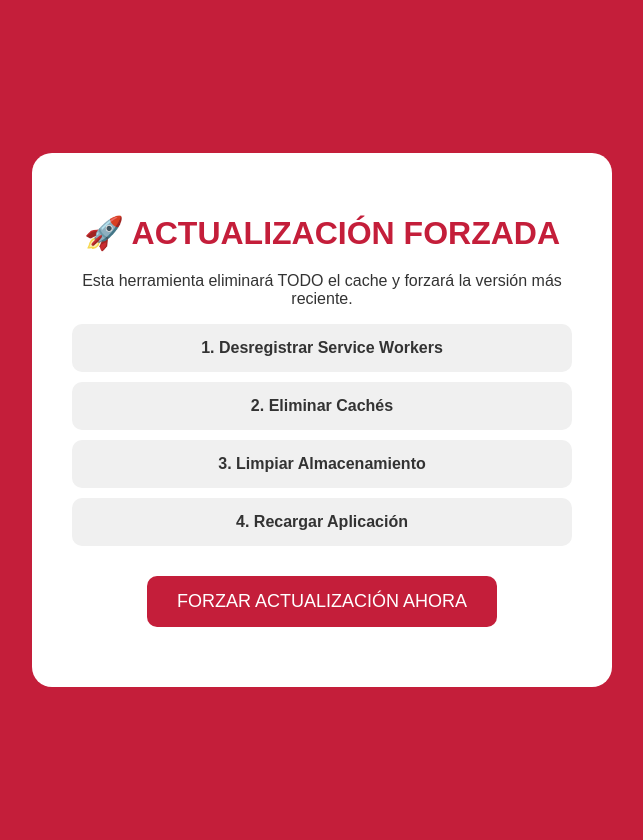
After one commit to cheo-cr/bingo-cr, a PHP site: page /force-update.html in a window 1280 px wide. The commit adds this page. Shown: the whole page, without its empty margins (318-961 px from the left). Run offline with PHP 8.4, Linux system fonts and the light colour scheme.

Commit message:
v3.1.5 Anti-cache solution

```diff
--- /dev/null
+++ b/force-update.html
@@ -0,0 +1,121 @@
+<!DOCTYPE html>
+<html lang="es">
+<head>
+    <meta charset="UTF-8">
+    <meta name="viewport" content="width=device-width, initial-scale=1.0">
+    <meta http-equiv="Cache-Control" content="no-cache, no-store, must-revalidate">
+    <meta http-equiv="Pragma" content="no-cache">
+    <meta http-equiv="Expires" content="0">
+    <title>Actualización Forzada - Bingo Tico</title>
+    <style>
+        body {
+            font-family: Arial, sans-serif;
+            background: #c41e3a;
+            color: white;
+            display: flex;
+            align-items: center;
+            justify-content: center;
+            min-height: 100vh;
+            margin: 0;
+            padding: 20px;
+            text-align: center;
+        }
+        .container {
+            background: white;
+            color: #333;
+            padding: 40px;
+            border-radius: 20px;
+            max-width: 500px;
+        }
+        h1 { color: #c41e3a; margin-bottom: 20px; }
+        .step {
+            padding: 15px;
+            margin: 10px 0;
+            background: #f0f0f0;
+            border-radius: 10px;
+            font-weight: bold;
+        }
+        .step.active { background: #fff3cd; }
+        .step.done { background: #d4edda; color: #155724; }
+        .step.error { background: #f8d7da; color: #721c24; }
+        button {
+            background: #c41e3a;
+            color: white;
+            border: none;
+            padding: 15px 30px;
+            font-size: 18px;
+            border-radius: 10px;
+            cursor: pointer;
+            margin-top: 20px;
+        }
+        button:hover { background: #a01628; }
+    </style>
+</head>
+<body>
+    <div class="container">
+        <h1>🚀 ACTUALIZACIÓN FORZADA</h1>
+        <p>Esta herramienta eliminará TODO el cache y forzará la versión más reciente.</p>
+
+        <div id="step1" class="step">1. Desregistrar Service Workers</div>
+        <div id="step2" class="step">2. Eliminar Cachés</div>
+        <div id="step3" class="step">3. Limpiar Almacenamiento</div>
+        <div id="step4" class="step">4. Recargar Aplicación</div>
+
+        <button id="forceBtn" onclick="forceUpdate()">FORZAR ACTUALIZACIÓN AHORA</button>
+        <p id="status" style="margin-top: 20px;"></p>
+    </div>
+
+    <script>
+        async function forceUpdate() {
+            const btn = document.getElementById('forceBtn');
+            const status = document.getElementById('status');
+            btn.disabled = true;
+            btn.textContent = 'PROCESANDO...';
+
+            try {
+                // Paso 1: Service Workers
+                document.getElementById('step1').className = 'step active';
+                const registrations = await navigator.serviceWorker.getRegistrations();
+                for (let reg of registrations) {
+                    await reg.unregister();
+                }
+                document.getElementById('step1').className = 'step done';
+                await sleep(500);
+
+                // Paso 2: Cachés
+                document.getElementById('step2').className = 'step active';
+                const cacheNames = await caches.keys();
+                await Promise.all(cacheNames.map(name => caches.delete(name)));
+                document.getElementById('step2').className = 'step done';
+                await sleep(500);
+
+                // Paso 3: Storage
+                document.getElementById('step3').className = 'step active';
+                localStorage.clear();
+                sessionStorage.clear();
+                document.getElementById('step3').className = 'step done';
+                await sleep(500);
+
+                // Paso 4: Reload
+                document.getElementById('step4').className = 'step active';
+                status.textContent = '✓ Todo limpiado. Recargando en 2 segundos...';
+
+                await sleep(2000);
+
+                // Recargar con timestamp único
+                window.location.href = 'index.html?force=' + Date.now() + '&v=3.1.5';
+
+            } catch (error) {
+                status.textContent = 'Error: ' + error.message;
+                status.style.color = 'red';
+                btn.disabled = false;
+                btn.textContent = 'REINTENTAR';
+            }
+        }
+
+        function sleep(ms) {
+            return new Promise(resolve => setTimeout(resolve, ms));
+        }
+    </script>
+</body>
+</html>
--- /dev/null
+++ b/version.json
@@ -0,0 +1,5 @@
+{
+  "version": "3.1.5",
+  "timestamp": 1735142400000,
+  "build": "2025-12-25"
+}
```
Also changed, not shown: clear-cache.html (+7 -4 lines), index.html (+41 -7 lines), service-worker.js (+41 -15 lines), styles.css (+17 -7 lines), .htaccess, README.md.
